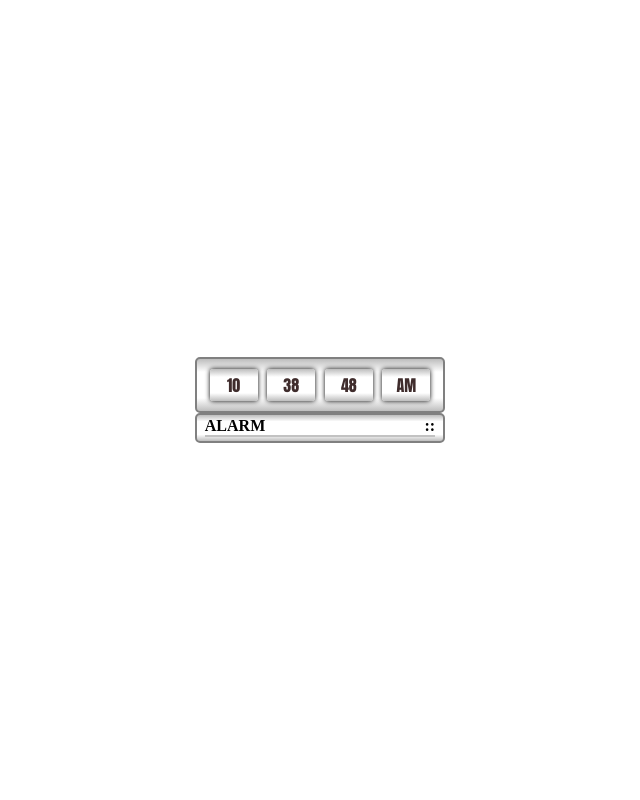
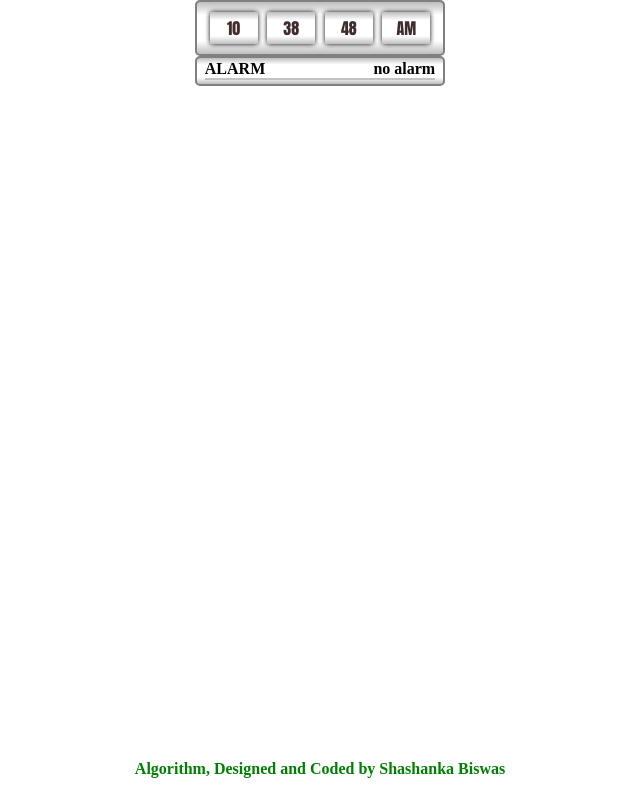
Before and after one commit to Shashanka-Biswas/my-site, a plain HTML site: page Javascript_projects/Clock-js/index.html in a window 1280 px wide. Shown: the whole page, without its empty margins (320-960 px from the left). Drawn offline with Linux system fonts and the light colour scheme.

Commit message:
In clock js project footer has been added

```diff
--- a/Javascript_projects/Clock-js/index.html
+++ b/Javascript_projects/Clock-js/index.html
@@ -12,8 +12,9 @@
     <script src="./script/script.js" async></script>
 </head>
 
-<body class="center">
+<body>
     <audio src="./sound/tink.wav" id="alarm-sound" preload="auto"></audio>
+
     <div class="digital-clock">
         <section class="digital-clock-body around">
             <div class=" houres center">h</div>
@@ -24,7 +25,7 @@
         <section class="alarm-body col-between">
             <div class="alarm-notifier between w100">
                 <div class="alarm-buttom center">ALARM</div>
-                <div class="alarm-notification between">::</div>
+                <div class="alarm-notification between">no alarm</div>
             </div>
             <div class="alarm-input w100">
                 <form class=" between w100">
@@ -54,6 +55,7 @@
         </section>
     </div>
 
+    <footer>Algorithm, Designed and Coded by Shashanka Biswas</footer>
 </body>
 
 </html>
--- a/Javascript_projects/Clock-js/script/script.js
+++ b/Javascript_projects/Clock-js/script/script.js
@@ -62,6 +62,10 @@ okButton.addEventListener('click', () => {
 // Stoping Alarm
 stopAlarm.addEventListener('click', () => {
     alarmOn = false;
+    notification.innerText = '';
+    // setInterval(() => {
+    //     notification.innerText= ": :";
+    // }, 500);
     stopAlarm.style.display = "none";
 })
 
--- a/Javascript_projects/Clock-js/style/sass/style.scss
+++ b/Javascript_projects/Clock-js/style/sass/style.scss
@@ -1,6 +1,7 @@
 @import "./_shashankastyle";
 
 .digital-clock{
+    margin: auto;
     width: fit-content;
     .digital-clock-body{
         width: 100%;
@@ -90,6 +91,15 @@
 
 
 
+footer{
+    position: fixed;
+    top: 95vh;
+    left: 50%;
+    transform: translate(-50%);
+    width: fit-content;
+    color: green;
+    font-weight: bold;
+}
 
 
 
```
Also changed, not shown: Javascript_projects/Clock-js/style/sass/style.css.
